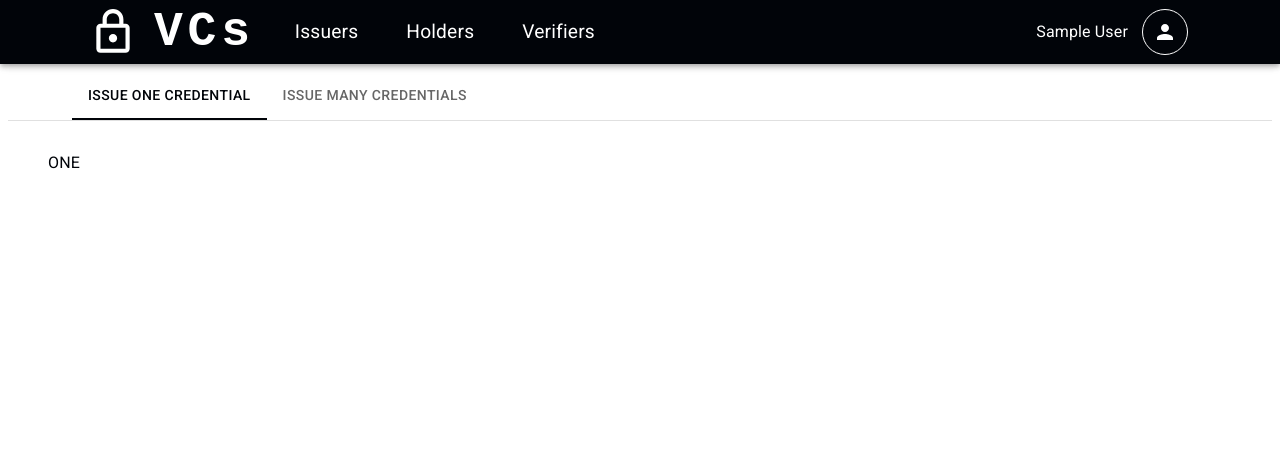
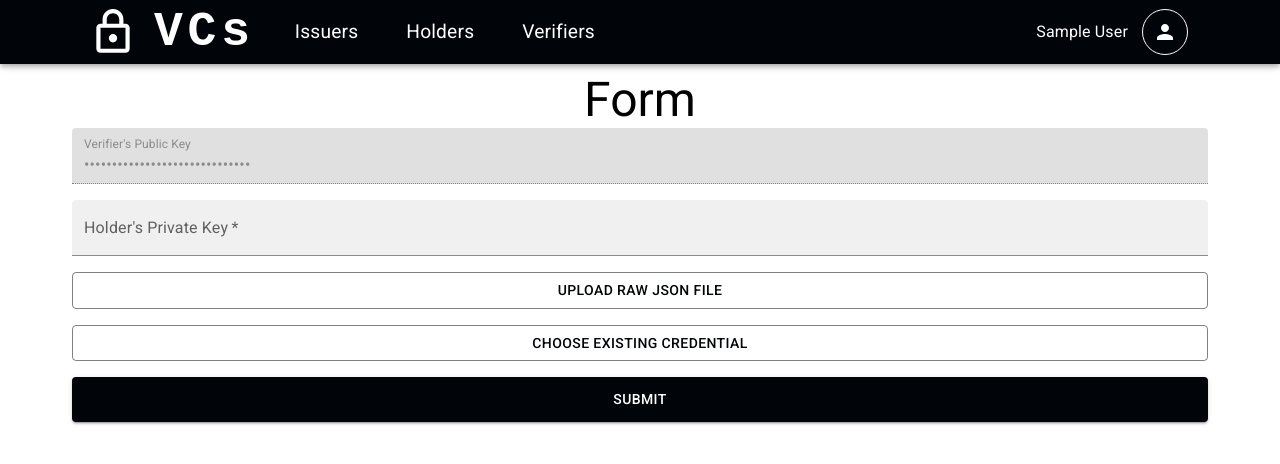
Before and after one commit to trislee02/verifiable-credential-system, a React (Create React App) app in the folder client/: page /f/1 in a window 1280 px wide. Shown: the top 464 px of the page. Built offline with nearby package versions, Linux system fonts and the light colour scheme; sample sign-in values are in the browser's storage.

Commit message:
formview + credential selection

```diff
--- a/client/package.json
+++ b/client/package.json
@@ -17,6 +17,7 @@
     "papaparse": "^5.4.1",
     "react": "^18.2.0",
     "react-dom": "^18.2.0",
+    "react-json-view-lite": "^0.9.7",
     "react-redux": "^8.1.1",
     "react-router-dom": "^6.14.1",
     "react-scripts": "5.0.1",
--- /dev/null
+++ b/client/src/components/Form/CredentialSelection.js
@@ -0,0 +1,93 @@
+import React, { useState, useRef } from "react";
+import DialogTitle from '@mui/material/DialogTitle';
+import DialogContent from '@mui/material/DialogContent';
+import DialogActions from '@mui/material/DialogActions';
+import Dialog from '@mui/material/Dialog';
+import RadioGroup from '@mui/material/RadioGroup';
+import Radio from '@mui/material/Radio';
+import FormControlLabel from '@mui/material/FormControlLabel';
+import Button from '@mui/material/Button';
+
+const options = [
+    'None',
+    'Atria',
+    'Callisto',
+    'Dione',
+    'Ganymede',
+    'Hangouts Call',
+    'Luna',
+    'Oberon',
+    'Phobos',
+    'Pyxis',
+    'Sedna',
+    'Titania',
+    'Triton',
+    'Umbriel',
+  ];
+
+const CredentialSelection = ({ id, onClose, open, keepMounted, valueProp}) => {
+    const [value, setValue] = useState(valueProp);
+    const radioGroupRef = useRef(null);
+
+    React.useEffect(() => {
+        if (!open) {
+            setValue(valueProp);
+        }
+    }, [valueProp, open]);
+
+    const handleEntering = () => {
+        if (radioGroupRef.current != null) {
+            radioGroupRef.current.focus();
+        }
+    };
+
+    const handleCancel = () => {
+        onClose();
+    };
+
+    const handleOk = () => {
+        onClose(value);
+    };
+
+    const handleChange = (event) => {
+        setValue(event.target.value);
+    };
+
+    return (
+        <Dialog
+            sx={{ '& .MuiDialog-paper': { width: '80%', maxHeight: 435 } }}
+            maxWidth="xs"
+            TransitionProps={{ onEntering: handleEntering }}
+            open={open}
+        >
+        <DialogTitle>Phone Ringtone</DialogTitle>
+        <DialogContent dividers>
+            <RadioGroup
+                ref={radioGroupRef}
+                aria-label="ringtone"
+                name="ringtone"
+                value={value}
+                onChange={handleChange}
+                >
+
+                {options.map((option) => (
+                    <FormControlLabel
+                        value={option}
+                        key={option}
+                        control={<Radio />}
+                        label={option}
+                    />
+                ))}
+            </RadioGroup>
+        </DialogContent>
+        <DialogActions>
+            <Button autoFocus onClick={handleCancel}>
+                Cancel
+            </Button>
+            <Button onClick={handleOk}>Ok</Button>
+        </DialogActions>
+        </Dialog>
+    );
+}
+
+export default CredentialSelection;
--- a/client/src/components/Form/FormPage.js
+++ b/client/src/components/Form/FormPage.js
@@ -1,12 +1,9 @@
 import React, { useState } from "react";
 import { useParams } from "react-router-dom";
-import Box from "@mui/material/Box";
-import Tab from "@mui/material/Tab";
-import TabContext from "@mui/lab/TabContext";
-import TabList from "@mui/lab/TabList";
-import TabPanel from "@mui/lab/TabPanel";
+import { Grid, Box } from "@mui/material";
 import Button from "@mui/material/Button";
 import Typography from "@mui/material/Typography";
+import FormView from "./FormView";
 
 const FormPage = () => {
     const [issueMode, setIssueMode] = useState("one");
@@ -15,26 +12,12 @@ const FormPage = () => {
     console.log(id);
 
     return (
-        <Box sx={{ width: "100%", typography: "body1" }}>
-            <TabContext value={issueMode}>
-                <Box sx={{ borderBottom: 1, borderColor: "divider" }}>
-                    <TabList onChange={(event, newMode) => setIssueMode(newMode)} sx={{ paddingInline: "5vw"}}>
-                        <Tab label="Issue one credential" value="one" />
-                        <Tab label="Issue many credentials" value="many" />
-                    </TabList>
-                </Box>
-                <TabPanel value="one">
-                    <Button>
-                        <Typography sx={{ display: { xs: "none", md: "inline" } }}>One</Typography>
-                    </Button>
-                </TabPanel>
-                <TabPanel value="many">
-                    <Button>
-                        <Typography sx={{ display: { xs: "none", md: "inline" } }}>Many</Typography>
-                    </Button>
-                </TabPanel>
-            </TabContext>
-        </Box>
+        <Grid container direction="column" justifyContent="center" alignItems="center">
+            <Typography variant="h3">Form</Typography>
+            <Box sx={{ width: "100%", typography: "body1" }}>
+                <FormView />
+            </Box>
+        </Grid>
     );
 };
 
--- a/client/src/components/Form/FormView.js
+++ b/client/src/components/Form/FormView.js
@@ -2,105 +2,127 @@ import React, { useState } from "react";
 import TextField from "@mui/material/TextField";
 import Box from "@mui/material/Box";
 import Grid from "@mui/material/Grid";
-import AddBoxIcon from "@mui/icons-material/AddBox";
-import DeleteIcon from "@mui/icons-material/Delete";
 import Button from "@mui/material/Button";
-import Typography from "@mui/material/Typography";
+import { Typography, Alert } from "@mui/material";
+import { JsonView, darkStyles, defaultStyles } from 'react-json-view-lite';
+import 'react-json-view-lite/dist/index.css';
+import CredentialSelection from "./CredentialSelection";
 
-const IssueOne = () => {
-    const [holderIdentifier, setHolderIdentifier] = useState("");
+const FormView = () => {
     const [issuerPrivateKey, setIssuePrivateKey] = useState("");
-    const [credentialFields, setCredentialFields] = useState([{ key: "", value: "", error: false, helperText: "" }]);
+    const [json, setJson] = useState(null);
 
-    const onFieldKeyChange = (index, newKey) => {
-        setCredentialFields((prev) => {
-            if (index < 0 || index >= prev.length) return;
-            let cloned = [...prev];
-            cloned[index].key = newKey;
-            if (cloned.filter((field) => field.key === newKey).length > 1) {
-                cloned[index].error = true;
-                cloned[index].helperText = "WARNING! This field's name is duplicated! All the above fields with the same name will be overwritten!";
-            } else {
-                cloned[index].error = false;
-                cloned[index].helperText = "";
-            }
-            return cloned;
-        });
+    const [open, setOpen] = useState(false);
+    const [cred, setCred] = useState("");
+
+    const [unencrypted, setUnencrypted] = useState(false);
+    const [accepted, setAccepted] = useState(null);
+
+    const JSONChangedHandler = (event) => {
+        if (event.target.files.length) {
+            const inputFile = event.target.files[0];
+            const reader = new FileReader();
+            reader.onload = async ({ target }) => {
+                var json = JSON.parse(target.result);
+                console.log(json);
+                setJson(json);
+                setCred("");
+                setUnencrypted(true);
+            };
+            reader.readAsText(inputFile);
+        }
     };
 
-    const onFieldValueChange = (index, newValue) => {
-        setCredentialFields((prev) => {
-            if (index < 0 || index >= prev.length) return;
-            let cloned = [...prev];
-            cloned[index].value = newValue;
-            return cloned;
-        });
+    const onSelectCredential = () => {
+        setOpen(true);
     };
 
-    const onAddField = () => {
-        setCredentialFields((prev) => {
-            let cloned = [...prev];
-            cloned.push({ key: "", value: "" });
-            return cloned;
-        });
-    };
+    const handleClose = (newValue) => {
+        console.log(newValue);
+        setOpen(false);
 
-    const onDeleteField = (index) => {
-        setCredentialFields((prev) => {
-            if (index < 0 || index >= prev.length) return;
-            let cloned = [...prev];
-            cloned.splice(index, 1);
-            return cloned;
-        });
-    };
+        if (newValue) {
+          setCred(newValue);
+          setJson(null);
+          setUnencrypted(false);
+        }
+      };
 
-    const onIssue = () => {
-        let fields = credentialFields.filter((field) => field.key.trim().length > 0);
-        let credential = {};
-        for (const field of fields) {
-            credential[field.key] = field.value;
-        }
-        console.log(credential);
+    const onSubmit = () => {
+        setAccepted(true);
     };
 
     return (
         <Box sx={{ marginInline: "5vw", display: "flex", justifyContent: "center" }}>
             <Grid container spacing={2}>
-                <Grid item xs={12} sm={6}>
-                    <TextField value={holderIdentifier} onChange={(event) => setHolderIdentifier(event.target.value)} id="holder" label="Holder's identifier" variant="filled" fullWidth required />
+                <Grid item xs={12}>
+                    <TextField value="fadf1f3a1e54451f5a1df11f3e1321"
+                               onChange={(event) => setIssuePrivateKey(event.target.value)}
+                               id="issuer"
+                               label="Verifier's Public Key"
+                               variant="filled"
+                               type="password" fullWidth
+                               disabled/>
                 </Grid>
-                <Grid item xs={12} sm={6}>
-                    <TextField value={issuerPrivateKey} onChange={(event) => setIssuePrivateKey(event.target.value)} id="issuer" label="Issuer's Private Key" variant="filled" type="password" fullWidth required />
+
+                {!unencrypted && (
+                    <Grid item xs={12}>
+                        <TextField value={issuerPrivateKey}
+                                onChange={(event) => setIssuePrivateKey(event.target.value)}
+                                id="issuer"
+                                label="Holder's Private Key"
+                                variant="filled"
+                                type="password" fullWidth required />
+                    </Grid>
+                )}
+                {cred !== "" && (
+                    <Grid item xs={12}>
+                        <Typography variant="subtitle">Selected credential: {cred}</Typography>
+                    </Grid>
+                )}
+                {json !== null && (
+                    <Grid item xs={12}>
+                        <JsonView data={json} shouldInitiallyExpand={(level) => true} style={defaultStyles} />
+                    </Grid>
+                )}
+                <Grid item xs={12}>
+                    <Button variant="outlined" component="label" fullWidth>
+                        Upload raw JSON File
+                        <input type="file" accept=".json" onChange={JSONChangedHandler} hidden />
+                    </Button>
                 </Grid>
                 <Grid item xs={12}>
-                    {credentialFields.map((obj, index) => {
-                        return (
-                            <Box key={index} sx={{ display: "flex", gap: "10px", alignItems: "center", minHeight: "75px", minWidth: "70vw", maxWidth: "90vw" }}>
-                                <TextField label="Field's name" value={obj.key} onChange={(event) => onFieldKeyChange(index, event.target.value)} sx={{ padding: "0px !important;", flex: 1, alignSelf: "flex-start" }} error={obj.error} helperText={obj.helperText} />
-                                <TextField label="Value" value={obj.value} onChange={(event) => onFieldValueChange(index, event.target.value)} sx={{ padding: "0px !important;", flex: 1, alignSelf: "flex-start" }} />
-                                <Button variant="contained" endIcon={<AddBoxIcon />} sx={{ height: "50px", width: "auto", alignSelf: "flex-start" }} onClick={onAddField}>
-                                    <Typography sx={{ display: { xs: "none", md: "inline" } }}>Add</Typography>
-                                </Button>
-                                <Button variant="contained" color="error" endIcon={<DeleteIcon />} sx={{ height: "50px", width: "auto", alignSelf: "flex-start" }} onClick={() => onDeleteField(index)}>
-                                    <Typography sx={{ display: { xs: "none", md: "inline" } }}>Delete</Typography>
-                                </Button>
-                            </Box>
-                        );
-                    })}
-                    {credentialFields.length === 0 && (
-                        <Button variant="contained" endIcon={<AddBoxIcon />} sx={{ height: "50px", width: "auto" }} onClick={onAddField}>
-                            Add Field
-                        </Button>
-                    )}
+                    <Button variant="outlined" component="label" fullWidth
+                            onClick={onSelectCredential}>
+                        Choose existing credential
+                    </Button>
                 </Grid>
                 <Grid item xs={12}>
-                    <Button variant="contained" sx={{ width: "100%", padding: "10px 0px" }} onClick={onIssue}>
-                        Issue
+                    <Button variant="contained" fullWidth sx={{ padding: "10px 0px" }} onClick={onSubmit}>
+                        Submit
                     </Button>
                 </Grid>
+                {accepted !== null && accepted === true && (
+                    <Grid item xs={12}>
+                        <Alert severity="success">Valid credential</Alert>
+                    </Grid>
+                )}
+                {accepted !== null && accepted === false && (
+                    <Grid item xs={12}>
+                        <Alert severity="error">Invalid credential</Alert>
+                    </Grid>
+                )}
+
+
             </Grid>
+            <CredentialSelection
+                id="ringtone-menu"
+                keepMounted
+                open={open}
+                onClose={handleClose}
+                valueProp={cred}/>
         </Box>
     );
 };
 
-export default IssueOne;
+export default FormView;
```
Also changed, not shown: 1 other file (tests, documents, lock files or other folders).
